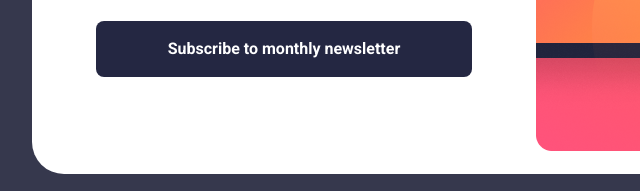
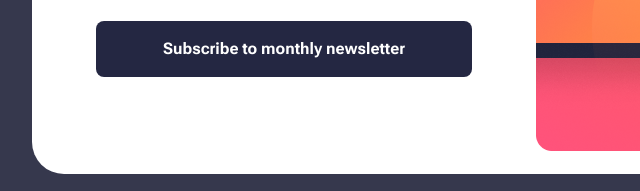
Before and after one commit to mikehwebdev/newsletterSignup, a website built with Vite: page index.html in a window 1280 px wide. Shown: the part 546-737 px from the top of the page, 144-784 px from the left. Built offline with nearby package versions, Linux system fonts and the light colour scheme.

Commit message:
Index.html
Adding 'Roboto-flex' to submit-btn and alt tag to an img element

```diff
--- a/index.html
+++ b/index.html
@@ -6,7 +6,7 @@
     <link rel="stylesheet" href="style.css" />
     <link rel="preconnect" href="https://fonts.googleapis.com">
     <link rel="preconnect" href="https://fonts.gstatic.com" crossorigin>
-    <link href="https://fonts.googleapis.com/css2?family=Roboto:ital,wght@0,100;0,300;0,400;0,500;0,700;0,900;1,100;1,300;1,400;1,500;1,700;1,900&display=swap" rel="stylesheet">
+    <link href="https://fonts.googleapis.com/css2?family=Roboto+Flex:opsz,wght@8..144,100..1000&family=Roboto:ital,wght@0,100;0,300;0,400;0,500;0,700;0,900;1,100;1,300;1,400;1,500;1,700;1,900&display=swap" rel="stylesheet">
     <meta name="viewport" content="width=device-width, initial-scale=1.0" />
     <title>Newsletter sign-up component</title>
   </head>
@@ -35,7 +35,7 @@
        </div>
     </main>
     <div class="card-confirmation" id="card-confirmation">
-      <img class="tick-btn" src="/img/tick-icon.png" />
+      <img class="tick-btn" src="/img/tick-icon.png" alt="a colorful tick icon"/>
       <h2 class="sub-title">Thanks for subscribing!</h2>
       <p class="confirmation-text">A confirmation email has been sent to <span class="bold-text" id="inserted-email"></span>. Please open it and click the button inside to confirm your subscription</p>
       <button class="dismiss-btn" type="submit" id="dismiss-btn">Dismiss message</button>
--- a/style.css
+++ b/style.css
@@ -142,7 +142,7 @@ body {
   color: var(--white);
   border-radius: .5rem;
   margin-top: 1.5rem;
-  font-family: 'Roboto', sans-serif;
+  font-family: 'Roboto Flex', sans-serif;
   padding: 0;
 }
 
```
